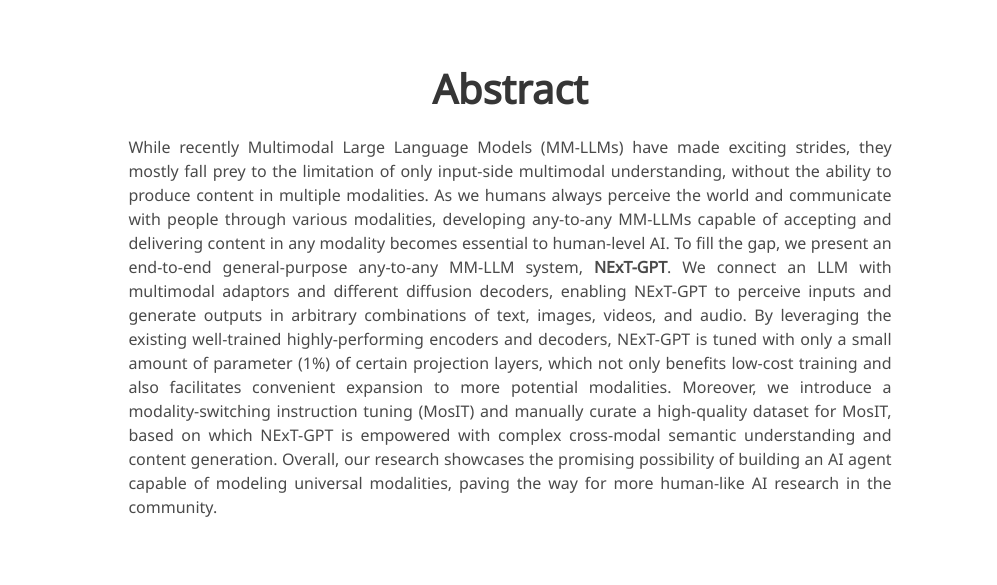
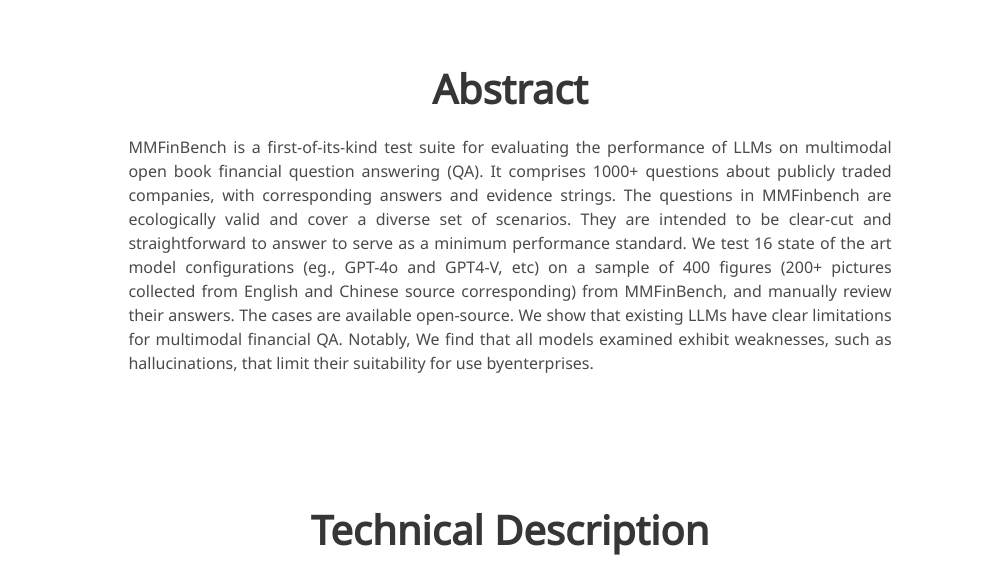
Before and after one commit to Fin-Vista/MME-Finance, a plain HTML site: page index.html in a window 1280 px wide. Shown: the part 1140-1725 px from the top of the page, without its empty margins (130-1127 px from the left). Drawn offline with nearby package versions, Linux system fonts and the light colour scheme; some icons are missing; a web font is replaced by a local one.

Commit message:
update abstract

```diff
--- a/index.html
+++ b/index.html
@@ -169,20 +169,12 @@
                 <h2 class="title is-2">Abstract</h2>
                 <div class="content has-text-justified">
                     <p>
-                        While recently Multimodal Large Language Models (MM-LLMs) have made exciting strides, they mostly fall prey to the limitation
-                        of only input-side multimodal understanding, without the ability to produce content in multiple modalities.
-                        As we humans always perceive the world and communicate with people through various modalities, developing any-to-any MM-LLMs
-                        capable of accepting and delivering content in any modality becomes essential to human-level AI.
-                        To fill the gap, we present an end-to-end general-purpose any-to-any MM-LLM system, <b>NExT-GPT</b>.
-                        We connect an LLM with multimodal adaptors and different diffusion decoders, enabling NExT-GPT to perceive inputs and generate
-                        outputs in arbitrary combinations of text, images, videos, and audio.
-                        By leveraging the existing well-trained highly-performing encoders and decoders, NExT-GPT is tuned with only a small amount of
-                        parameter (1%) of certain projection layers, which not only benefits low-cost training and also facilitates convenient
-                        expansion to more potential modalities.
-                        Moreover, we introduce a modality-switching instruction tuning (MosIT) and manually curate a high-quality dataset for MosIT,
-                        based on which NExT-GPT is empowered with complex cross-modal semantic understanding and content generation.
-                        Overall, our research showcases the promising possibility of building an AI agent capable of modeling universal modalities,
-                        paving the way for more human-like AI research in the community.
+                        MMFinBench is a first-of-its-kind test suite for evaluating the performance of LLMs on multimodal open book financial question answering (QA).
+                        It comprises 1000+ questions about publicly traded companies, with corresponding answers and evidence strings.
+                        The questions in MMFinbench are ecologically valid and cover a diverse set of scenarios. They are intended to be clear-cut and straightforward to answer to serve as a minimum performance standard.
+                        We test 16 state of the art model configurations (eg., GPT-4o and GPT4-V, etc) on a sample of 400 figures (200+ pictures collected from English and Chinese source corresponding) from MMFinBench, and manually review their answers.
+                        The cases are available open-source. We show that existing LLMs have clear limitations for multimodal financial QA.
+                        Notably, We find that all models examined exhibit weaknesses, such as hallucinations, that limit their suitability for use byenterprises.
                     </p>
                 </div>
             </div>
```
